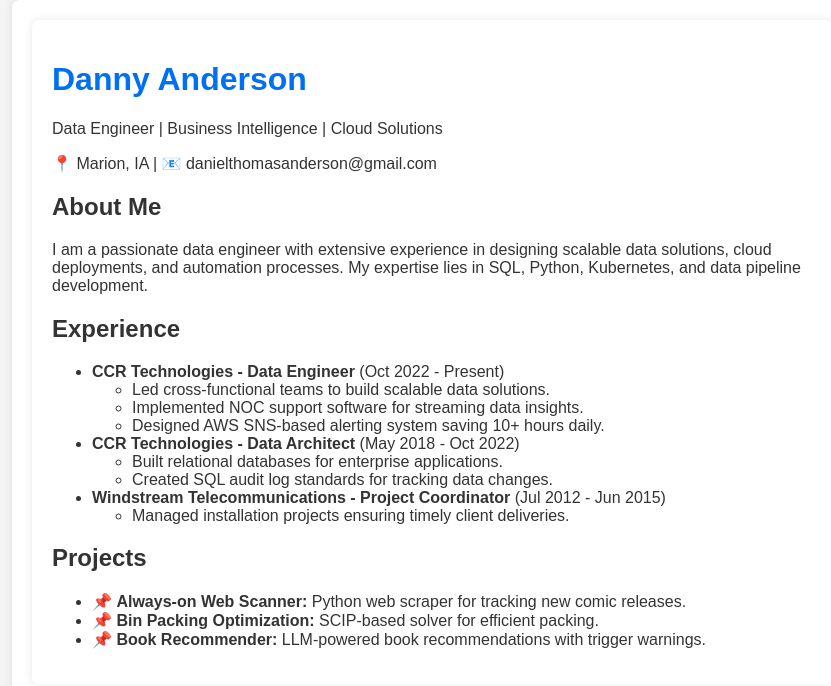
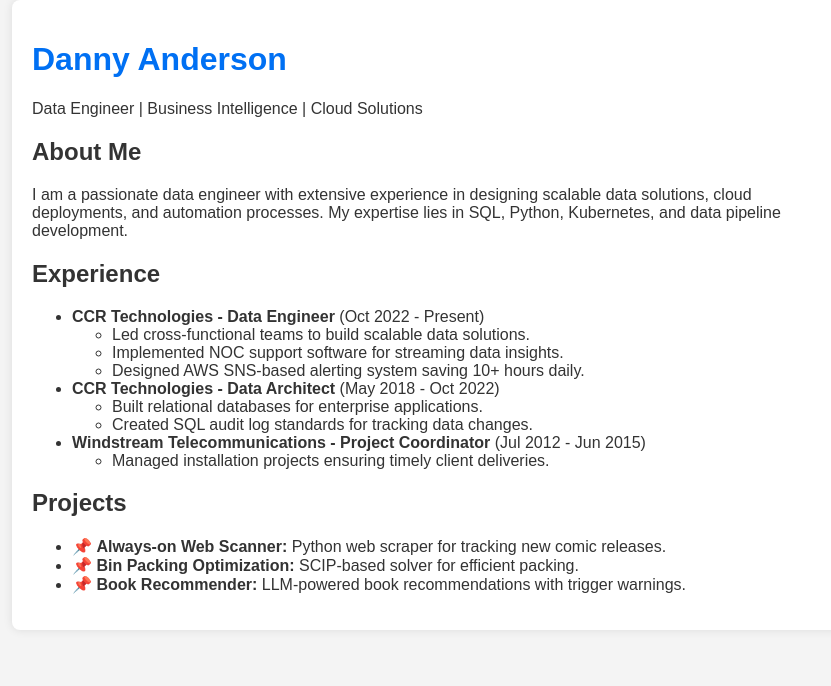
Before and after one commit to gaandus/portfolio, a Next.js app: page / in a window 1280 px wide. Shown: the top 686 px of the page, without its empty margins (208-1039 px from the left). Built offline with nearby package versions, Linux system fonts and the light colour scheme.

Commit message:
Fixed TypeScript error, ensured CSS loads correctly, and updated Next.js config

```diff
--- a/app/layout.js
+++ b/app/layout.js
@@ -3,9 +3,8 @@
 export default function RootLayout({ children }) {
   return (
     <html lang="en">
-      <body>
-        <div className="container">{children}</div>
-      </body>
+      <head />
+      <body>{children}</body>
     </html>
   );
 }
--- a/app/page.js
+++ b/app/page.js
@@ -3,7 +3,6 @@
     <div className="container">
       <h1>Danny Anderson</h1>
       <p>Data Engineer | Business Intelligence | Cloud Solutions</p>
-      <p>📍 Marion, IA | 📧 danielthomasanderson@gmail.com</p>
       <h2>About Me</h2>
       <p>
         I am a passionate data engineer with extensive experience in designing
--- a/next.config.js
+++ b/next.config.js
@@ -1,7 +1,7 @@
 /** @type {import('next').NextConfig} */
 const nextConfig = {
   reactStrictMode: true,
-  output: 'standalone', // Ensure static files are served
+  output: 'export', // Forces static output
   assetPrefix: '/',
 };
 
```
Also changed, not shown: app/layout.tsx (+8 -9 lines), app/projects/page.js (deleted, +0 -13 lines), 1 other file (tests, documents, lock files or other folders).
